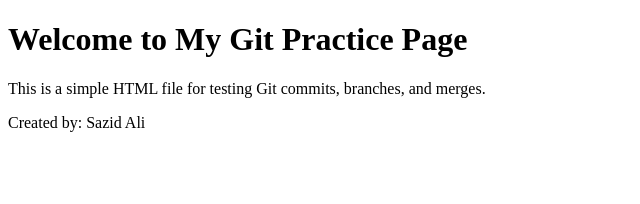
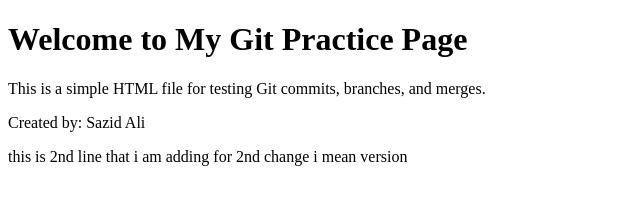
Before and after one commit to Sazid-07/testrepo, a plain HTML site: page index.html in a window 1280 px wide. Shown: the whole page, without its empty margins (0-640 px from the left). Drawn offline with Linux system fonts and the light colour scheme.

Commit message:
this is 3rd change but 2nd version change

```diff
--- a/index.html
+++ b/index.html
@@ -9,5 +9,6 @@
     <h1>Welcome to My Git Practice Page</h1>
     <p>This is a simple HTML file for testing Git commits, branches, and merges.</p>
     <p>Created by: Sazid Ali</p>
+    <p>this is 2nd line that i am adding for 2nd change i mean version</p>
 </body>
 </html>
```
